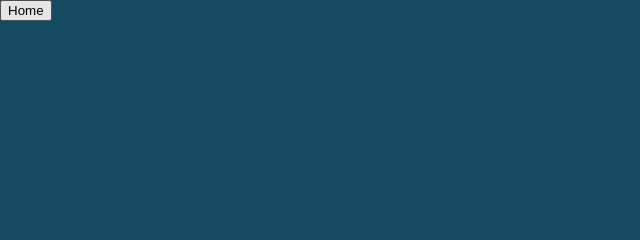
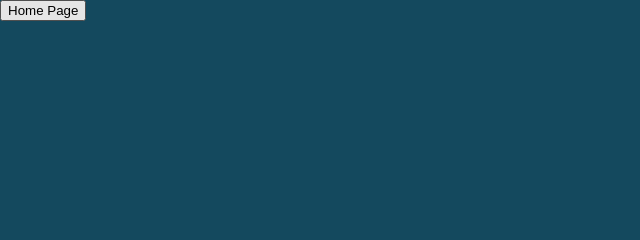
Before and after one commit to jonFamurewa/Eyes, a plain HTML site: page index.html in a window 1280 px wide. Shown: the top 240 px of the page, 0-640 px from the left. Drawn offline with Linux system fonts and the light colour scheme.

Commit message:
Update index.html

```diff
--- a/index.html
+++ b/index.html
@@ -3,7 +3,7 @@
         <link rel="stylesheet" type="text/css" href="./styles.css">
     </head>
     <body>
-        <button class= button type="button" onclick="window.location.href='https://jonfamurewa.github.io/;"> Home </button>
+        <button class= button type="button" onclick="window.location.href="https://jonfamurewa.github.io/"> Home Page </button>
         <div class="eyes">
             <div class="eye">
                 <div class="ball"></div>
```
